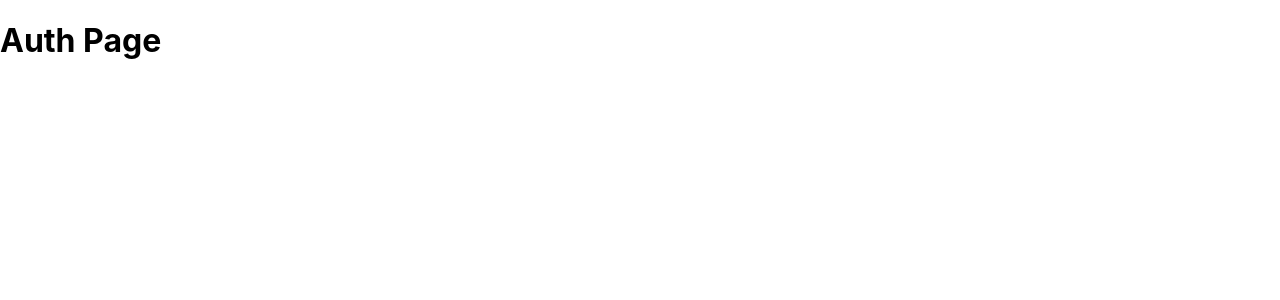
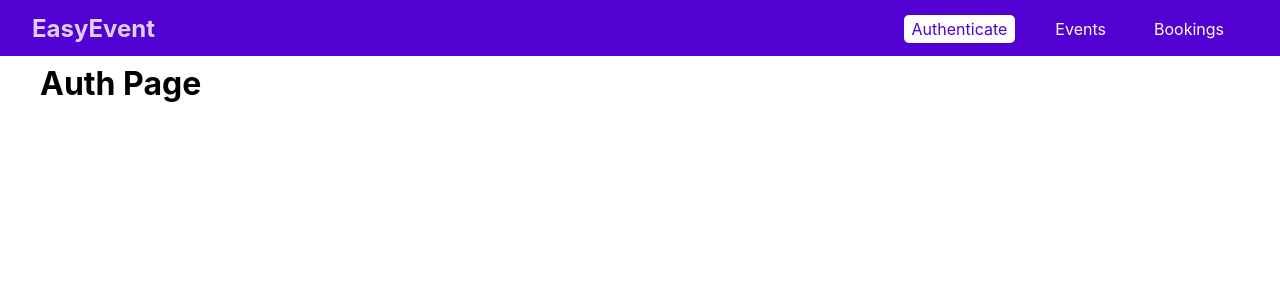
Before and after one commit to Ammar-Raneez/GraphQL_MERN_Events_App, a React (Create React App) app in the folder frontend/: page /auth in a window 1280 px wide. Shown: the top 300 px of the page. Built offline with nearby package versions, Linux system fonts and the light colour scheme.

Commit message:
feat: add navbar

```diff
--- /dev/null
+++ b/frontend/src/App.css
@@ -0,0 +1,3 @@
+.main-content {
+  margin: 4rem 2.5rem;
+}
--- a/frontend/src/App.js
+++ b/frontend/src/App.js
@@ -1,15 +1,22 @@
-import { BrowserRouter, Redirect, Route } from 'react-router-dom';
+import { BrowserRouter, Redirect, Route, Switch } from 'react-router-dom';
+import Navigation from './components/Navigation/Navigation';
 import Auth from './pages/Auth';
 import Booking from './pages/Booking';
 import Event from './pages/Event';
+import './App.css';
 
 function App() {
   return (
     <BrowserRouter>
-      <Redirect from="/" to="/auth" exact />
-      <Route path="/auth" component={Auth} />
-      <Route path="/events" component={Event} />
-      <Route path="/bookings" component={Booking} />
+      <Navigation />
+      <main className="main-content">
+        <Switch>
+          <Redirect from="/" to="/auth" exact />
+          <Route path="/auth" component={Auth} />
+          <Route path="/events" component={Event} />
+          <Route path="/bookings" component={Booking} />
+        </Switch>
+      </main>
     </BrowserRouter>
   );
 }
--- /dev/null
+++ b/frontend/src/components/Navigation/Navigation.css
@@ -0,0 +1,58 @@
+.main-navigation {
+  position: fixed;
+  left: 0;
+  top: 0;
+  width: 100%;
+  height: 3.5rem;
+  background: #5101d1;
+  padding: 0 2rem;
+  display: flex;
+  align-items: center;
+  justify-content: space-between;
+  box-sizing: border-box;
+}
+
+.main-navigation__logo h1 {
+  margin: 0;
+  font-size: 1.5rem;
+  color: #dfcefc;
+}
+
+.main-navigation__items {
+  margin-left: 1.5rem;
+}
+
+.main-navigation__items ul {
+  display: flex;
+  list-style: none;
+  padding: 0;
+  margin: 0;
+  align-items: center;
+}
+
+.main-navigation__items li {
+  margin: 0 1rem;
+}
+
+.main-navigation__items a,
+.main-navigation__items button {
+  text-decoration: none;
+  color: white;
+  padding: 0.25rem 0.5rem;
+  border: none;
+  font: inherit;
+  background: transparent;
+  cursor: pointer;
+  vertical-align: middle;
+  margin: 0;
+}
+
+.main-navigation__items a:hover,
+.main-navigation__items a:active,
+.main-navigation__items a.active,
+.main-navigation__items button:hover,
+.main-navigation__items button:active {
+  background: #ffffff;
+  color: #5101d1;
+  border-radius: 5px;
+}
--- /dev/null
+++ b/frontend/src/components/Navigation/Navigation.js
@@ -0,0 +1,28 @@
+import React from 'react';
+import { NavLink } from 'react-router-dom';
+import './Navigation.css';
+
+function Navigation() {
+  return (
+    <header className="main-navigation">
+      <div className="main-navigation__logo">
+        <h1>EasyEvent</h1>
+      </div>
+      <nav className="main-navigation__items">
+        <ul>
+          <li>
+            <NavLink to="/auth">Authenticate</NavLink>
+          </li>
+          <li>
+            <NavLink to="/events">Events</NavLink>
+          </li>
+          <li>
+            <NavLink to="/bookings">Bookings</NavLink>
+          </li>
+        </ul>
+      </nav>
+    </header>
+  );
+}
+
+export default Navigation;
```
